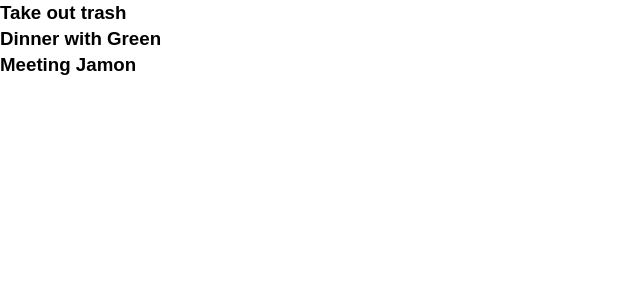
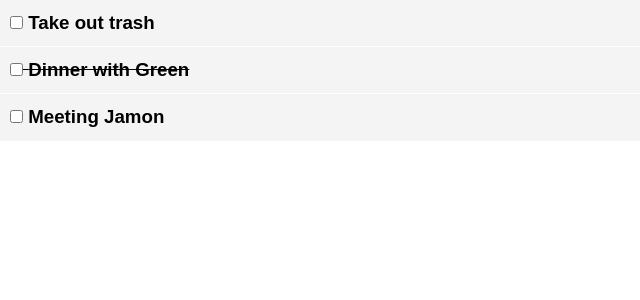
Before and after one commit to akintoluvic/react-to-do-app, a React (Create React App) app: page / in a window 1280 px wide. Shown: the top 300 px of the page, without its empty margins (0-640 px from the left). Built offline with nearby package versions, Linux system fonts and the light colour scheme.

Commit message:
todo completed state toggle done

```diff
--- a/src/App.js
+++ b/src/App.js
@@ -14,7 +14,7 @@ class App extends Component {
       {
         id: 2,
         title: 'Dinner with Green',
-        completed: false
+        completed: true
       },
       {
         id: 3,
@@ -23,10 +23,22 @@ class App extends Component {
       }
     ]
   }
+
+  markComplete = (id) => {
+    this.setState({
+      todos: this.state.todos.map(todo => {
+        if(todo.id === id) {
+          todo.completed = !todo.completed
+        }
+        return todo;
+      })
+    });
+  }
+
   render() {
       return (
       <div className="App">
-        <Todos todos={this.state.todos} />
+        <Todos todos={this.state.todos} markComplete={this.markComplete} />
       </div>
     );
   }
--- a/src/components/TodoItem.js
+++ b/src/components/TodoItem.js
@@ -2,11 +2,25 @@ import React, { Component } from 'react';
 import PropTypes from 'prop-types';
 
 class TodoItem extends Component {
-    getStyle = () => {}
+    getStyle = () => {
+        return {
+            background: '#f4f4f4',
+            padding: '10px',
+            marginBottom: '1px',
+            textDecoration:
+            this.props.todo.completed ?
+            'line-through' : 'none'
+        }
+    }
+
     render() {
+        const { title, id } = this.props.todo;
         return (
         <div style={this.getStyle()} >
-          <h3>{ this.props.todo.title }</h3>
+          <h3>
+              <input type="checkbox" onChange={this.props.markComplete.bind(this, id)} /> {' '}
+          { title }
+          </h3>
         </div>
         );
     }
--- a/src/components/Todos.js
+++ b/src/components/Todos.js
@@ -6,7 +6,7 @@ import PropTypes from 'prop-types';
 class Todos extends Component {
     render() {
         return this.props.todos.map((todo) => (
-          <TodoItem key={todo.id} todo={todo} />
+          <TodoItem key={todo.id} todo={todo} markComplete={this.props.markComplete} />
         ));
     }
 }
```
